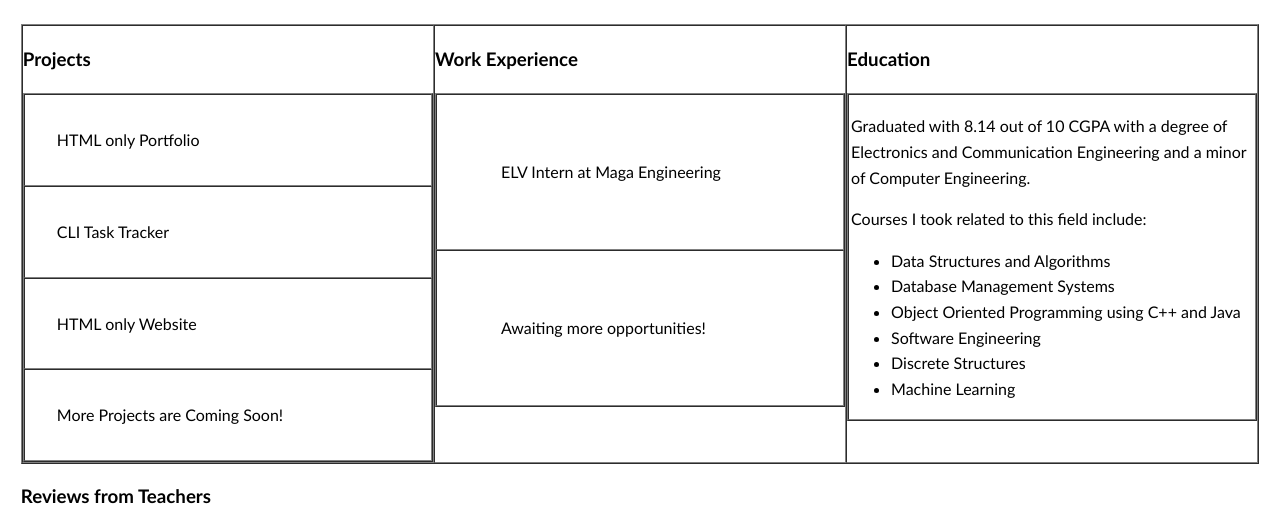
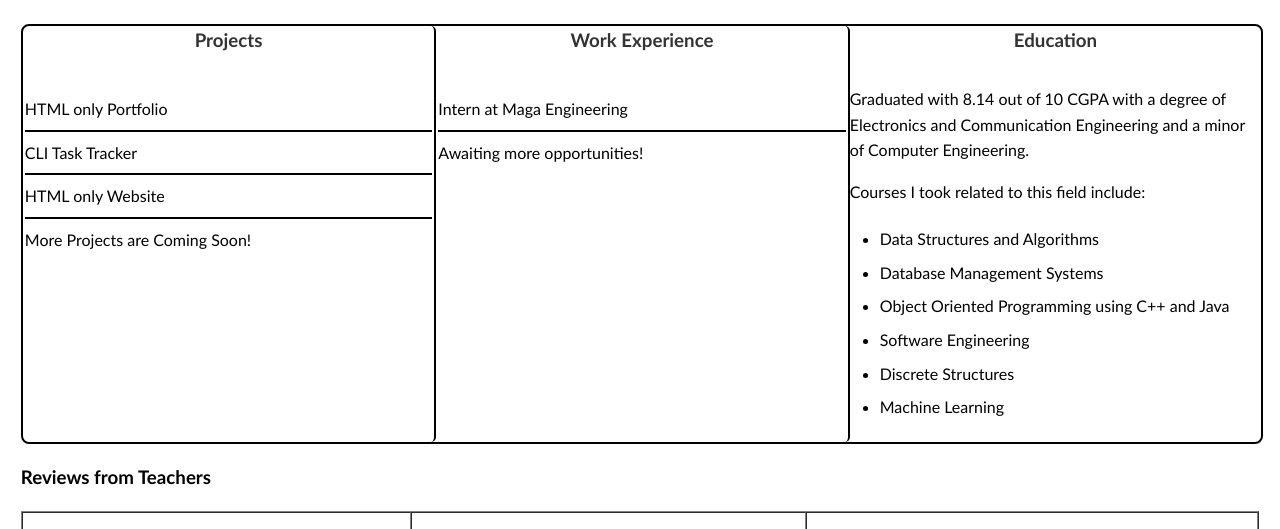
Before and after one commit to Raaid-Shaheer/Personal-Portfolio, a plain HTML site: page index.html in a window 1280 px wide. Shown: the part 200-729 px from the top of the page. Drawn offline with Linux system fonts and the light colour scheme.

Commit message:
Styled the table

```diff
--- a/index.html
+++ b/index.html
@@ -33,37 +33,38 @@
  </header>
  <br>
  <h1  class="big-text"> Frontend Developer</h1>
-  <table border="1" cellpadding="0" cellspacing="0" width="100%">
-  <tr>
-    <!-- Left Column  -->
-     <td width="30%" valign="top"> <h3>Projects</h3>
-     <table border="1" cellpadding="32%" cellspacing="0" width="100%">
-      <tr><td>HTML only Portfolio</td></tr>
-      <tr><td>CLI Task Tracker</td></tr>
-      <tr><td>HTML only Website</td></tr>
-      <tr><td>More Projects are Coming Soon!</td></tr>
-     </table>
-     </td>
+  <div class="container">
+       <!-- Left Column  -->
+      <div class="column">
+        <h3>Projects</h3>
+        <ul>
+          <li>HTML only Portfolio</li>
+          <li>CLI Task Tracker</li>
+          <li>HTML only Website</li>
+          <li>More Projects are Coming Soon!</li>
+        </ul>
+      </div>
+
+
     <!-- Middle Column  -->
-     <td width="30%" valign="top">
+     <div class="column">
       <h3>Work Experience</h3>
-      <table border="1" cellpadding="64%" cellspacing="0" width="100%">
-       <tr><td>ELV Intern at Maga Engineering</td></tr>
-       <tr><td>Awaiting more opportunities!</td></tr>
-      </table>
-     </td>
+       <ul>
+        <li>Intern at Maga Engineering </li>
+        <li >Awaiting more opportunities!</li>
+       </ul>
+     </div>
+
      <!-- Right Column  -->
-     <td width="30%" valign="top">
+    <div class="column right-column">
       <h3 >Education</h3>
-      <table border="1" cellpadding="2%" cellspacing="0" width="100%">
-        <tr>
-          <td>
-          <p>
+      <p>
             Graduated with 8.14 out of 10 CGPA with a degree of Electronics and Communication Engineering and a minor of Computer Engineering.
-          </p>
-          <p>
+     </p>
+      <p>
             Courses I took related to this field include:
-          <ul>
+      </p>
+      <ul>
        <li>Data Structures and Algorithms</li>
        <li>Database Management Systems</li>
        <li>Object Oriented Programming using C++ and Java</li>
@@ -71,12 +72,9 @@
        <li>Discrete Structures</li>
        <li>Machine Learning</li>
       </ul>
-          </p>
-          </td>
-        </tr>
-      </table>
-  </tr>
- </table>
+    </div>
+  </div>
+
 
  <h3 align="left">Reviews from Teachers</h3>
  <table border="1" cellpadding="40%" cellspacing="0" width="100%">
--- a/styles.css
+++ b/styles.css
@@ -50,3 +50,53 @@ body{
   color:seagreen;
   font-family: 'comic neue', cursive, sans-serif;
 }
+
+.container{
+  display: flex;
+  border: 2px solid;
+  border-radius: 8px;
+  overflow: hidden;
+  width: 100%;
+
+}
+.column{
+  flex: 1;
+  border-radius: 5px;
+  border-right: 2px solid;
+
+}
+.column.right-column{
+  border-right: none;
+}
+.column h3{
+  text-align: center;
+  color: #333;
+  margin-top: 0;
+  margin-bottom: 30px;
+}
+
+.column ul{
+  list-style: none;
+  padding: 2px;
+}
+
+.column ul li {
+  padding: 8px 0;
+  border-bottom: 2px solid;
+}
+
+.right-column ul {
+  list-style-type: disc; /* normal bullets */
+  padding-left: 30px;    /* indent bullets */
+  margin-top: 8px;
+  margin-bottom: 16px;
+}
+
+.right-column ul li {
+  padding: 4px 0;        /* space between items */
+  border: none;          /* remove any inherited bottom borders */
+}
+
+.column ul li:last-child{
+  border-bottom: none;
+}
```
